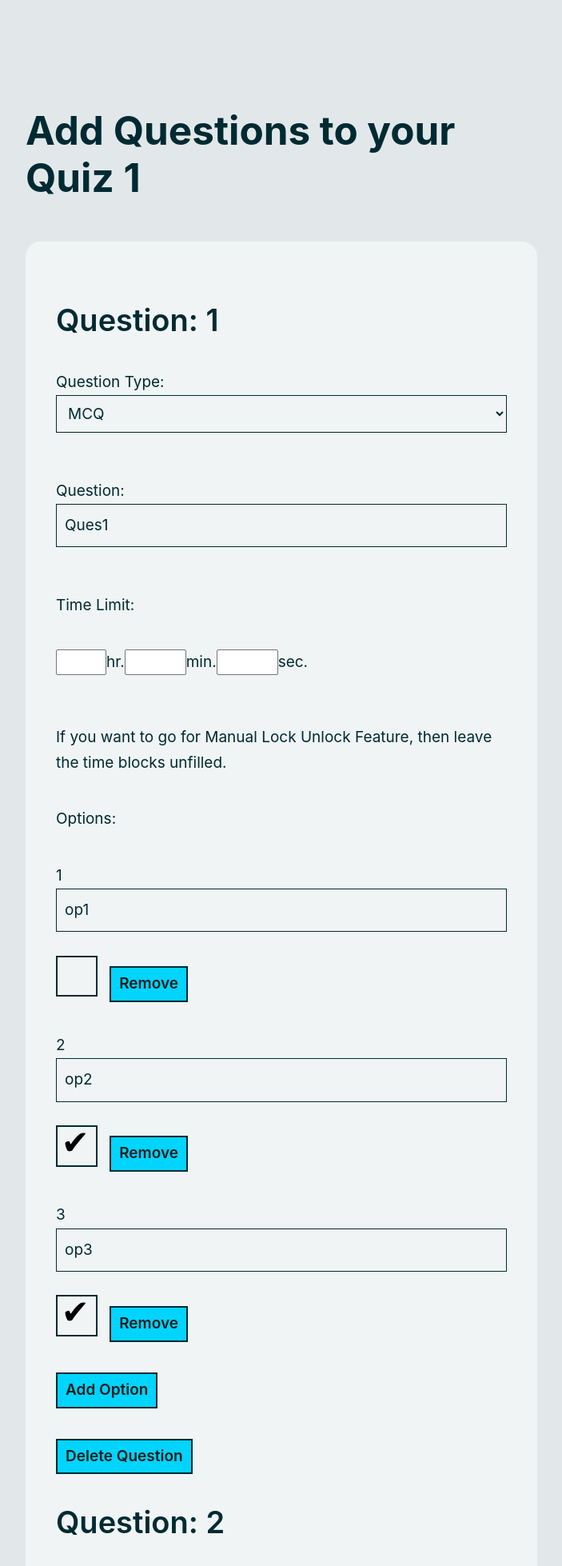
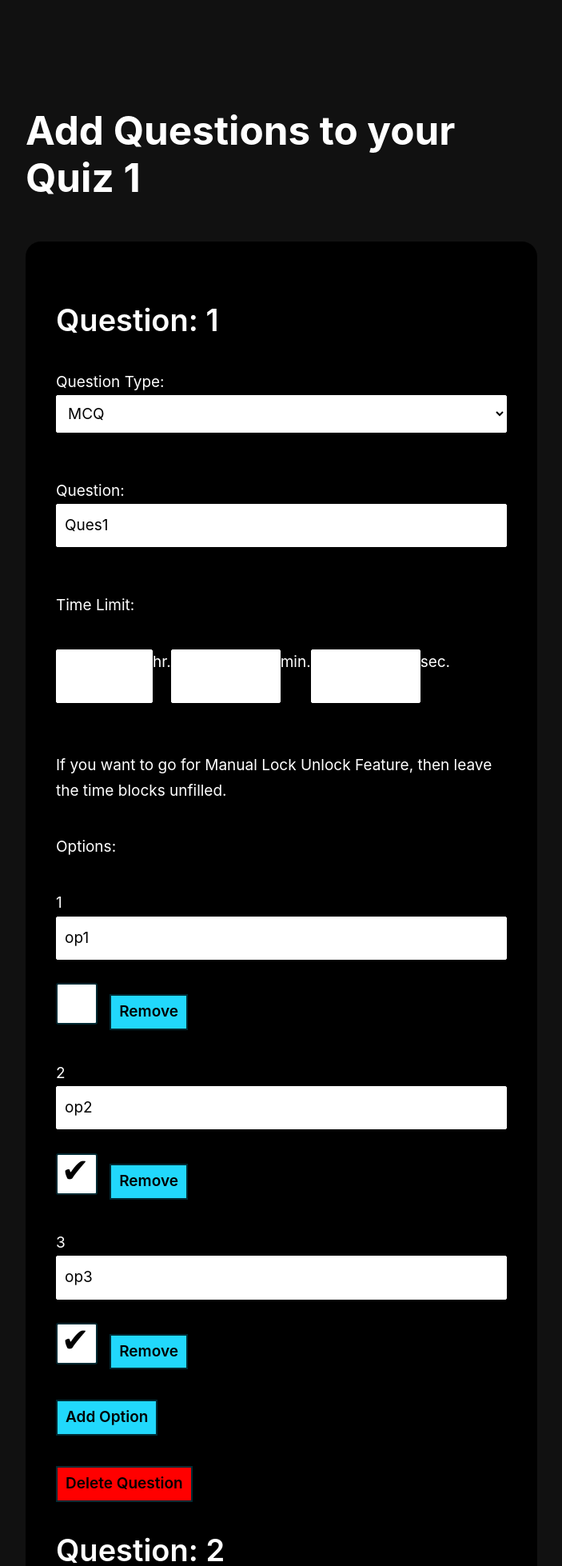
Before and after one commit to Hit2737/Quiz_App, a Flask app: page /add_questions/1 in a window 1280 px wide. Shown: the top 1958 px of the page at 80% size, without its empty margins (288-991 px from the left). Run offline with Flask 3, Linux system fonts and the light colour scheme; a user stored in the database is signed in; data comes from the database, SQL or seed files in the repository; some libraries are stand-ins or nearby versions.

Commit message:
A try to improve the looks of the website along with the accessibility

```diff
--- a/static/style.css
+++ b/static/style.css
@@ -151,11 +161,16 @@
 
     hr {
 	margin-block: var(--bk-block-spacing-m);
+	border: 0;
+	border-top: 1px solid #ffffff;
     }
 
     form, article {
 	margin-block-end: var(--bk-block-spacing-m);
 	padding: var(--bk-padding-m);
+	background-color: #000;
+	color: #ffffff;
+	border-radius: 5px;
     }
 
     label {
@@ -175,13 +190,26 @@
 	margin-block-end: var(--bk-block-spacing-s);
     }
 
-    input:is([type="text"], [type="email"], [type="search"], [type="date"], [type="time"]),
+    input:is([type="text"]),
     select {
 	font: inherit;
 	padding: var(--bk-padding-xs);
-	background-color: inherit;
-	color: inherit;
+	background-color: #222222;
+	color: #ffffff;
+	border: 1px solid #ffffff;
+	border-radius: 2px;
     }
+
+	/* changes */
+	input:is([type="number"], [type="email"], [type="search"], [type="date"], [type="time"], [type="password"]),
+	select {
+	    font: inherit;
+	    padding: var(--bk-padding-xs);
+	    background-color: #222222;
+	    color: #ffffff;
+	    border: 1px solid #ffffff;
+	    border-radius: 2px;
+	}
 
     input[type="color"] {
 	padding: var(--bk-padding-xs);
@@ -205,6 +233,9 @@
 	width: max(44px, 5ex);
 	position: relative;
 	top: 1ex;
+	border: 1px solid #ffffff;
+	border-radius: 3px;
+	background-color: #222222;
     }
 
     input[type="checkbox"]:checked::after {
@@ -471,17 +516,54 @@
 	    color: var(--bk-text1);
 	}
 
+	/* changes */
+	html{
+		background-color: #111111;
+		color: #ffffff;
+	}
+
+	body{
+		background-color: #111111;
+		color: #ffffff;
+		height: 100vh;
+	}
+
 	a:link {
 	    color: var(--bk-link);
 	}
 
+	/* changes */
+	a:link {
+		text-decoration: none;
+		color: #21d8fc !important;
+		background-color: #000000;
+		width: max-content;
+		padding: var(--bk-padding-xs);
+		border-radius: 3px;
+	}
+
+
 	a:visited {
 	    color: var(--bk-link-visited);
+	}
+	/* changes */
+	a:visited{
+		text-decoration: none;
+		color: #ffff19 !important;
+		background-color: #000000;
+		width: max-content;
+		padding: var(--bk-padding-xs);
+		border-radius: 3px;
 	}
 
 	a:hover, a:focus {
 	    text-decoration-thickness: max(3px, 0.1875em, 0.12em);
 	    text-decoration-skip-ink: none;
+	}
+	/* changes */
+	a:hover, a:focus {
+		background-color: #ffffff;
+		color: #000 !important;
 	}
 
 	a:active {
@@ -494,25 +576,48 @@
 	    color: var(--bk-active-text);
 	}
 
+	/* changes */
+	::selection, mark {
+	    background-color: #21d8fc;
+	    color: #000000;
+	}
+
 	mark::selection {
 	    background-color: var(--bk-bg);
 	    color: var(--bk-text1);
+	}
+
+	/* changes */
+	mark::selection {
+	    background-color: #000000;
+	    color: #ffffff;
 	}
 
 	form {
 	    background-color: var(--bk-surface1);
 	    border-radius: 1em;
 	}
-
+	/* changes */
+	form {
+	    background-color: #000000;
+	    border-radius: 1em;
+	}
 	article {
 	    background-color: var(--bk-surface1);
 	    border-radius: 1em;
 	}
-
+	/* changes */
+	article {
+	    background-color: #000000;
+	    border-radius: 1em;
+	}
 	blockquote {
 	    border-left: var(--bk-border-l);
 	}
-
+	/* changes */
+	blockquote {
+	    border-left: 4px solid #ffffff;
+	}
 	kbd {
 	    border: var(--bk-border-s);
 	    padding: var(--bk-padding-xxs);
@@ -529,6 +634,13 @@
 	input:is([type="text"], [type="email"], [type="search"], [type="date"], [type="time"]),
 	select {
 	    border: var(--bk-border-s);
+	}
+	/* changes */
+	input:is([type="text"], [type="email"], [type="search"], [type="date"], [type="time"]),
+	select {
+	    border: 1px solid #ffffff;
+		color: #000;
+		background-color: #ffffff;
 	}
 
 	input[type="color"] {
@@ -583,7 +695,19 @@
 	    transform: translateY(4px);
 	    outline: var(--bk-border-l); /* XXX: file-selector-button does not get :focus on :active but every other button does??? */
 	}
+	/* changes */
+	input {
+	    background-color: #ffffff;
+	    color: #000;
+	}
+	input[type="submit"]:active,
+	button:active,
+	input[type="reset"]:active,
+	input[type="file"]::file-selector-button {
 
+	    background-color: #21d8fc;
+	    color: #000;
+	}
 	input:is(
 	    [type="text"],
 	    [type="email"],
@@ -598,6 +722,21 @@
 	button:focus,
 	input[type="file"]:focus::file-selector-button {
 	    outline: var(--bk-border-l);
+	}
+	/* changes */
+	input:focus {
+	    outline: 2px solid #ffffff;
+	}
+
+	form button {
+	    cursor: pointer;
+		background-color: #21d8fc;
+		color: #000;
+	}
+
+	form button.del-btn{
+		background-color: #ff0000;
+		color: #000;
 	}
 
 	details summary:focus {
--- a/templates/add_ques.html
+++ b/templates/add_ques.html
@@ -78,7 +78,7 @@
                 </div>
                 {% endif %}
             </div>
-            <button type="button" onclick="deleteQuestion(this)">Delete Question</button>
+            <button type="button" class="del-btn" onclick="deleteQuestion(this)">Delete Question</button>
         </div>
         {% endfor %}
         <button type="button" id="add_ques" onclick="addQuestion()">Add Question</button>
--- a/templates/auth/login_admin.html
+++ b/templates/auth/login_admin.html
@@ -3,7 +3,7 @@
   {% block content %}
   <form method="post">
     <label for="email">IITGN Admin Email</label>
-    <input name="email" id="email" required>
+    <input type="email" name="email" id="email" required>
     <label for="password">Password</label>
     <input type="password" name="password" id="password" required>
     <input type="submit" value="Log In">
@@ -11,4 +11,6 @@
 
   <p>Don't have an account?</p>
   <p>Ask an Admin to make you an Admin.</p>
+
+  <p>Are you a student? <a href="{{ url_for('auth.login_student') }}">Login as Student</a></p>
 {% endblock %}
--- a/templates/auth/login_student.html
+++ b/templates/auth/login_student.html
@@ -3,11 +3,12 @@
   {% block content %}
   <form method="post">
     <label for="email">IITGN Email</label>
-    <input name="email" id="email" required>
+    <input type="email" name="email" id="email" required>
     <label for="password">Password</label>
     <input type="password" name="password" id="password" required>
     <input type="submit" value="Log In">
   </form>
 
   <p>Don't have an account? <a href="{{ url_for('auth.register') }}">Register</a></p>
+  <p>Are you an admin? <a href="{{ url_for('auth.login_admin') }}">Login as Admin</a></p>
 {% endblock %}
--- a/templates/auth/register.html
+++ b/templates/auth/register.html
@@ -13,5 +13,5 @@
     <input type="submit" value="Register">
   </form>
   <p>Already have an account? <a href="{{ url_for('auth.login_student') }}">Log In as Student</a></p>
-  <p>Are you an Admin?</p> <a href="{{ url_for('auth.login_admin') }}">Log In as Admin</a>
+  <p>Are you an Admin? <a href="{{ url_for('auth.login_admin') }}">Log In as Admin</a></p>
 {% endblock %}
```
Also changed, not shown: other parts of static/style.css (+25 -1 lines), templates/index.html (+6 -4 lines).
